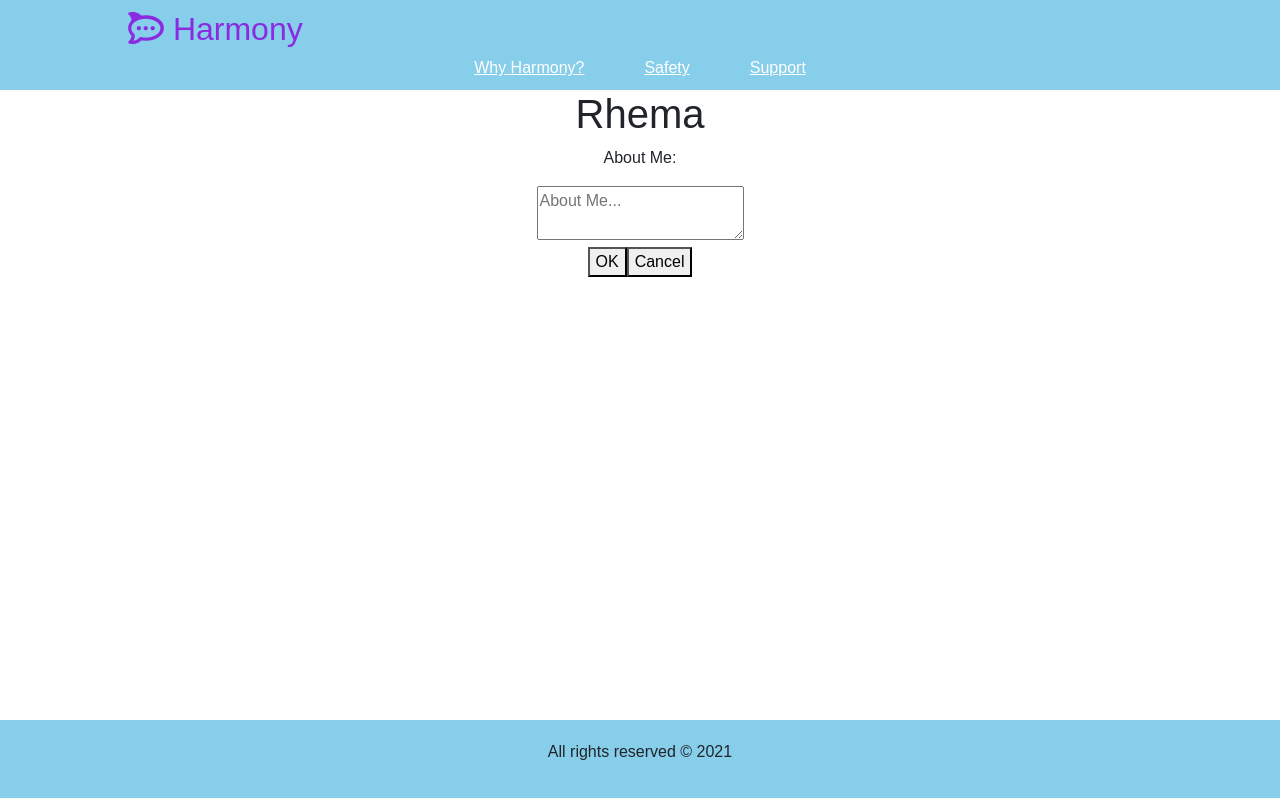
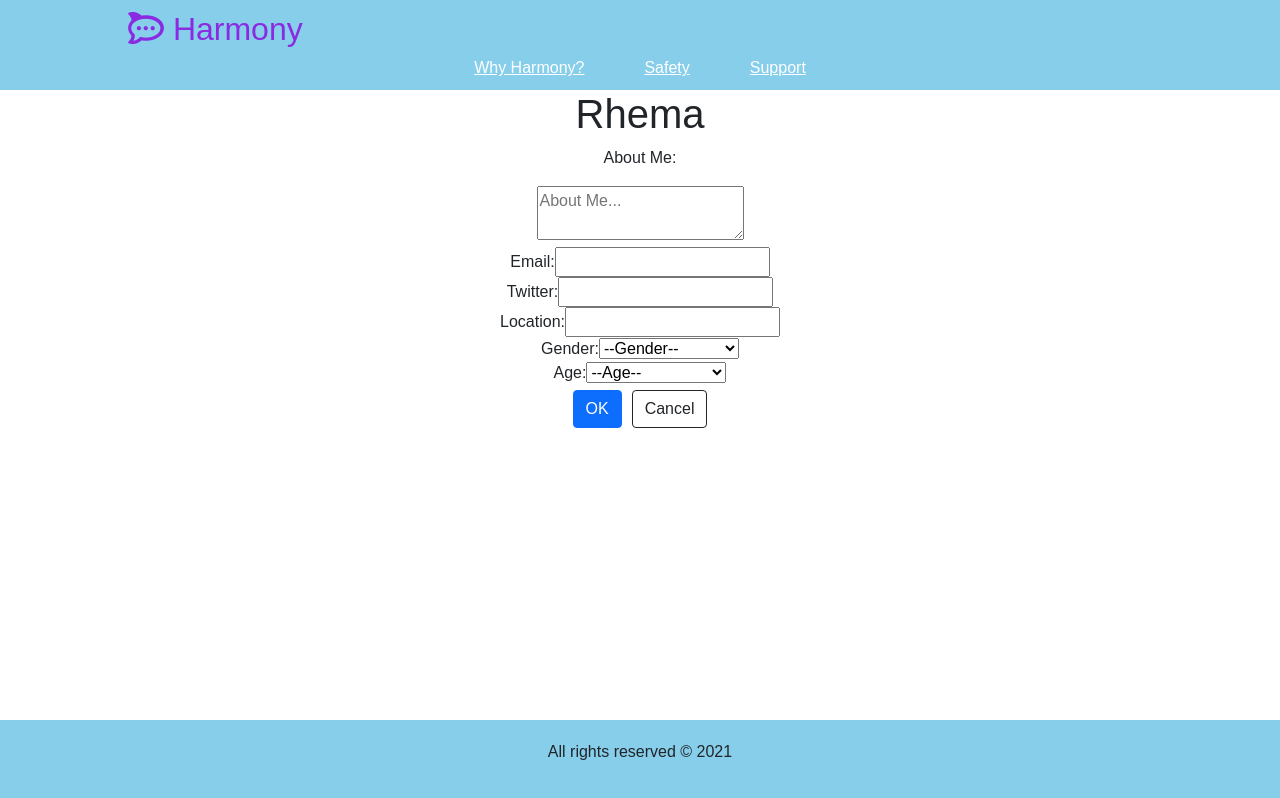
Before and after one commit to RhemaBassey/Harmony, a React (Create React App) app: page /profile in a window 1280 px wide. Both pictures are taken after a click on the button "Edit". Built offline with nearby package versions, Linux system fonts and the light colour scheme.

Commit message:
styling buttons, adding more input fields in profile

```diff
--- a/public/styles.css
+++ b/public/styles.css
@@ -15,6 +15,10 @@
 
 .background-img {
   height: auto;
+}
+
+.btn{
+  margin: 5px;
 }
 
 .header-container {
@@ -88,6 +92,7 @@ html, body {
     margin: 0; padding:0; border: 0;
     overflow: hidden
 }
+
 /* #header, #middle, #footer {
     position: absolute;
     width: 100%
--- a/src/pages/Profile.jsx
+++ b/src/pages/Profile.jsx
@@ -1,34 +1,61 @@
 import React, { useState } from "react";
+import { forEachChild } from "typescript";
 const username = "Rhema";
-var prevEdit = "";
+var prevEdit = {};
+let ageList = []
+
 
 // set an array/variable to push edits into, so you can revert to the last one when 'cancel' is pressed
 export default function Profile() {
-  const [editMode, setEditMode] = useState(false);
-  const [aboutMe, setAboutMe] = useState("");
+  //
+  for(var i=13; i<101; i++){
+    ageList.push(i)
+  }
+  ageList.push("100+")
 
 
-  function editAboutMe(event) {
+  const [editMode, setEditMode] = useState(false);
+  const [details, setDetails] = useState({
+    aboutMe:"",
+    emailAddress:"",
+    twitterHandle: "",
+    location:"",
+    gender:"",
+    age:""
+  });
+
+
+  function editDetails(event) {
     setEditMode(true);
     event.preventDefault();
   }
 
   function handleChange(e) {
-    const { value } = e.target;
-    setAboutMe(value);
+    const { name, value } = e.target;
+    setDetails((prevDetails) => {
+      return{
+        ...prevDetails,
+        [name]: value
+      }
+    });
   }
 
   function updateEdit(e) {
     setEditMode(false);
 
     e.preventDefault();
-    prevEdit = aboutMe;
+    prevEdit = details;
   }
 
   function cancleEdit(e) {
-    setAboutMe(prevEdit);
+
+    setDetails(prevEdit);
     setEditMode(false);
     e.preventDefault();
+  }
+
+  function generateList(){
+    return(<option>test</option>)
   }
 
   return (
@@ -39,22 +66,77 @@ export default function Profile() {
         {editMode ? (
           <div>
             <textarea
+              name="aboutMe"
               placeholder="About Me..."
               onChange={handleChange}
-              value={aboutMe}
+              value={details.aboutMe}
             />
             <p>
-              <button type="submit" onClick={updateEdit}>
+
+            <form>
+              <label>Email: </label>
+              <input name="emailAddress" value={details.emailAddress} onChange={handleChange}/>
+            </form>
+            <form>
+              <label>Twitter: </label>
+              <input name="twitterHandle" value={details.twitterHandle} onChange={handleChange}/>
+            </form>
+            <form>
+              <label>Location: </label>
+              <input name="location" value={details.location} onChange={handleChange}/>
+            </form>
+            <form>
+            <label>Gender: </label>
+            <select name="gender" onChange={handleChange}>
+                  {details.gender ==="" ? <option value="-" selected>--Gender--</option>: <option value="-" selected>{details.gender}</option>}
+                  <option value="Male">Male</option>
+                  <option value="Female">Female</option>
+                  <option value="Non-Binary">Non Binary</option>
+                  <option value="Trans"> Trans </option>
+                  <option value="Prefer not to say">Prefer not to say</option>
+                </select>
+            </form>
+            <form>
+            <label>Age: </label>
+            <select name="age" onChange={handleChange}>
+               {details.age ==="" ? <option value="-" selected>--Age--</option>: <option value="-" selected>{details.age}</option>}
+
+                <option value="Prefer not to say"> Prefer not to say</option>
+               {ageList.map((item) => {
+                 return(<option value={item}>{item}</option>)
+               })}
+            </select>
+            </form>
+
+              <button
+                type="submit"
+                onClick={updateEdit}
+                class="btn btn-primary"
+              >
                 OK
               </button>
-              <button onClick={cancleEdit}> Cancel </button>
+
+              <button onClick={cancleEdit} class="btn btn-outline-dark">
+                Cancel
+              </button>
             </p>
           </div>
         ) : (
           <div>
-            <p>{aboutMe}</p>
+            <p>{details.aboutMe}</p>
+            <p>Email: {details.emailAddress}</p>
+            <p>Twitter: {details.twitterHandle}</p>
+            <p>Location: {details.location}</p>
+            <p>Gender: {details.gender}</p>
+            <p>Age: {details.age}</p>
             <p>
-              <button onClick={editAboutMe}>Edit</button>{" "}
+              <button
+                onClick={editDetails}
+                type="button"
+                class="btn btn-primary"
+              >
+                Edit
+              </button>{" "}
             </p>
           </div>
         )}
```
